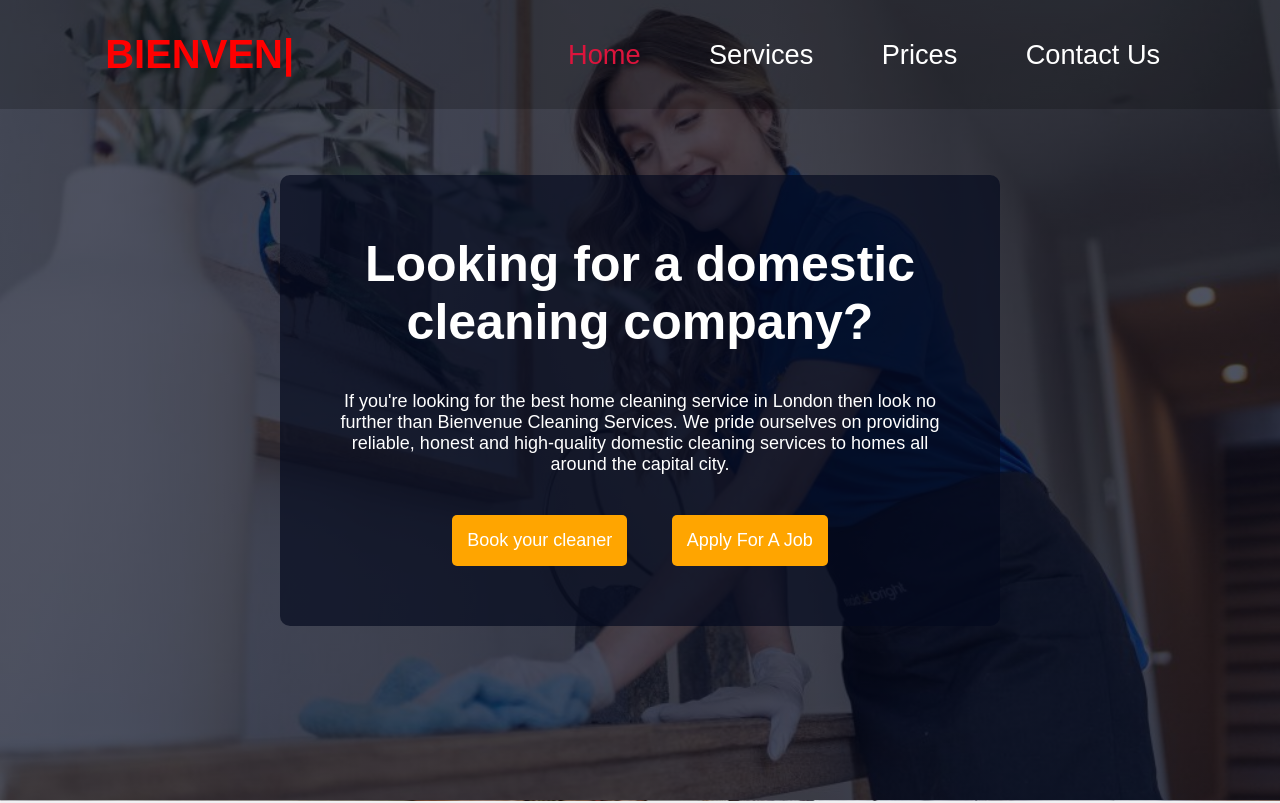
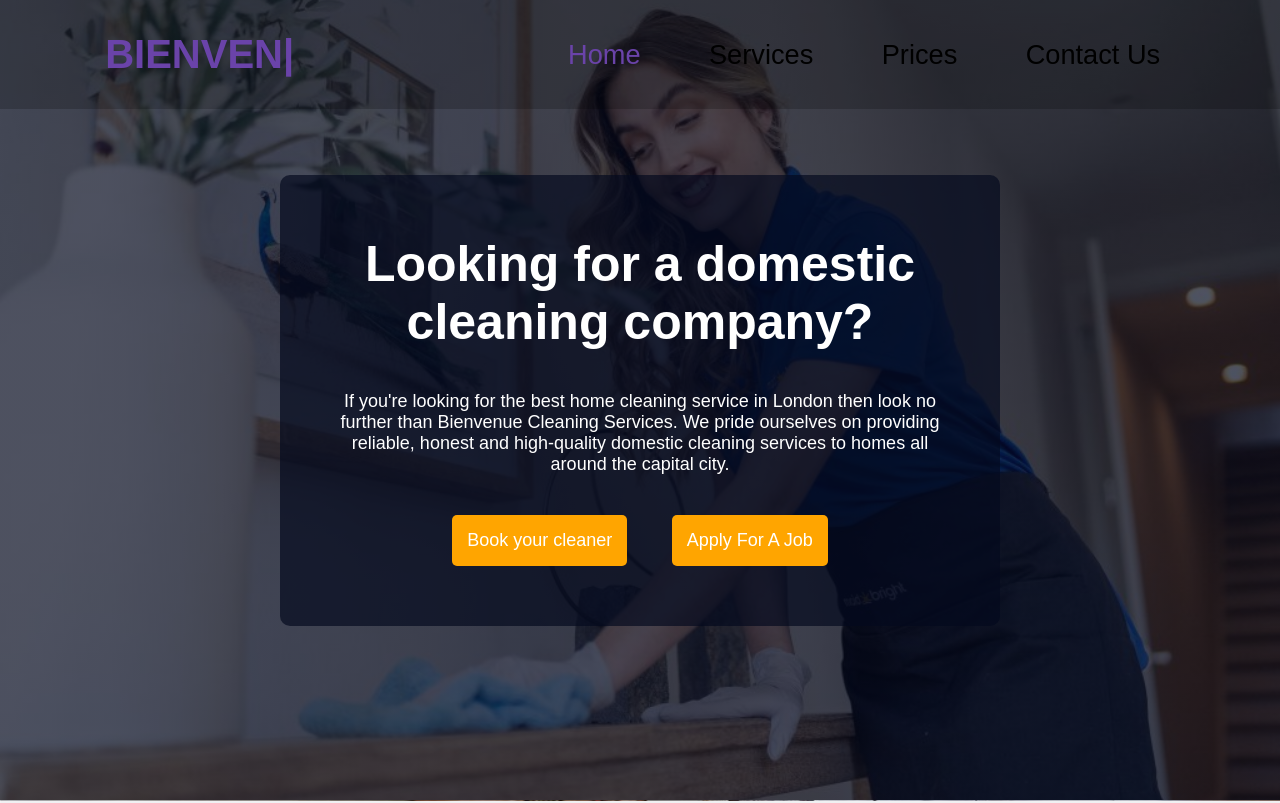
Before and after one commit to TimiDev19/Excellent-Cleaning-Services, a plain HTML site: page index.html in a window 1280 px wide. Shown: the top 803 px of the page. Drawn offline with nearby package versions, Linux system fonts and the light colour scheme.

Commit message:
Add files via upload

```diff
--- a/apply.css
+++ b/apply.css
@@ -23,7 +23,7 @@
 
 .logo{
     font-size: 2.5rem;
-    color: red;
+    color: rgb(106, 67, 169);
     font-weight: 600;
     cursor: default;
     text-decoration: none;
@@ -35,7 +35,7 @@
 
 .navbar a{
     font-size: 1.7rem;
-    color: white;
+    color: black;
     margin-left: 4rem;
     transition: .3s;
     text-decoration: none;
@@ -43,7 +43,7 @@
 
 .navbar a:hover,
 .navbar{
-    color: crimson;
+    color: rgb(106, 67, 169);
 }
 
 #menu-icon{
--- a/style-booking.css
+++ b/style-booking.css
@@ -24,7 +24,7 @@
 .logo{
     margin-left: 10px;
     font-size: 2.5rem;
-    color: red;
+    color: rgb(106, 67, 169);
     font-weight: 600;
     cursor: default;
     text-decoration: none;
@@ -36,7 +36,7 @@
 
 .navbar a{
     font-size: 1.7rem;
-    color: white;
+    color: black;
     margin-left: 4rem;
     transition: .3s;
     text-decoration: none;
@@ -44,7 +44,7 @@
 
 .navbar a:hover,
 .navbar{
-    color: crimson;
+    color: rgb(106, 67, 169);
 }
 
 #menu-icon{
--- a/style-recruitment.css
+++ b/style-recruitment.css
@@ -24,7 +24,7 @@
 .logo{
     margin-left: 10px;
     font-size: 2.5rem;
-    color: red;
+    color: rgb(106, 67, 169);
     font-weight: 600;
     cursor: default;
     text-decoration: none;
@@ -36,7 +36,7 @@
 
 .navbar a{
     font-size: 1.7rem;
-    color: white;
+    color: black;
     margin-left: 4rem;
     transition: .3s;
     text-decoration: none;
@@ -44,7 +44,7 @@
 
 .navbar a:hover,
 .navbar{
-    color: crimson;
+    color: rgb(106, 67, 169);
 }
 
 #menu-icon{
--- a/style.css
+++ b/style.css
@@ -46,7 +46,7 @@
 .logo{
     margin-left: 10px;
     font-size: 2.5rem;
-    color: red;
+    color: rgb(106, 67, 169);
     font-weight: 600;
     cursor: default;
     text-decoration: none;
@@ -58,7 +58,7 @@
 
 .navbar a{
     font-size: 1.7rem;
-    color: white;
+    color: black;
     margin-left: 4rem;
     transition: .3s;
     text-decoration: none;
@@ -66,7 +66,7 @@
 
 .navbar a:hover,
 .navbar a.active{
-    color: crimson;
+    color: rgb(106, 67, 169);
 }
 
 #menu-icon{
```
